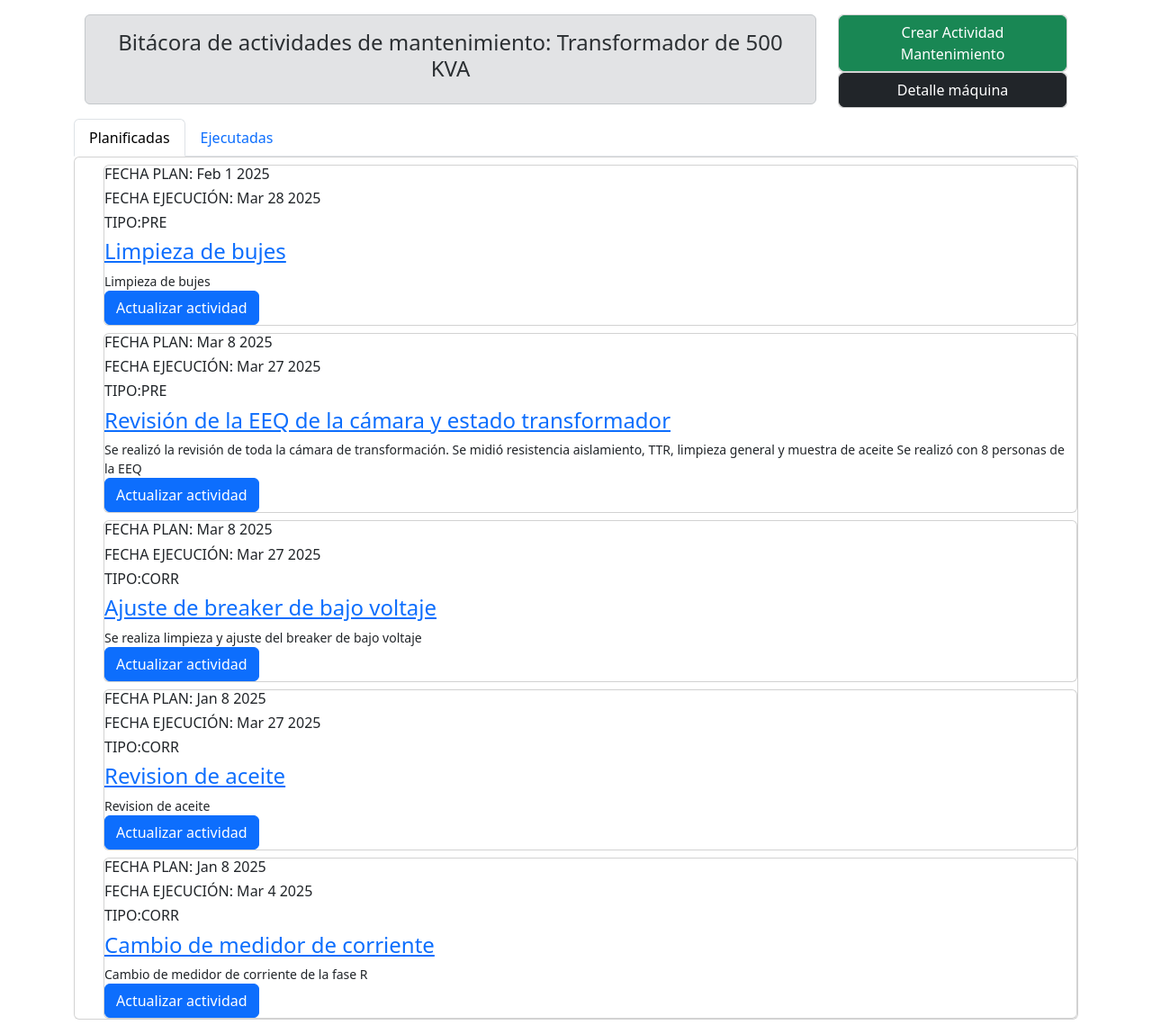
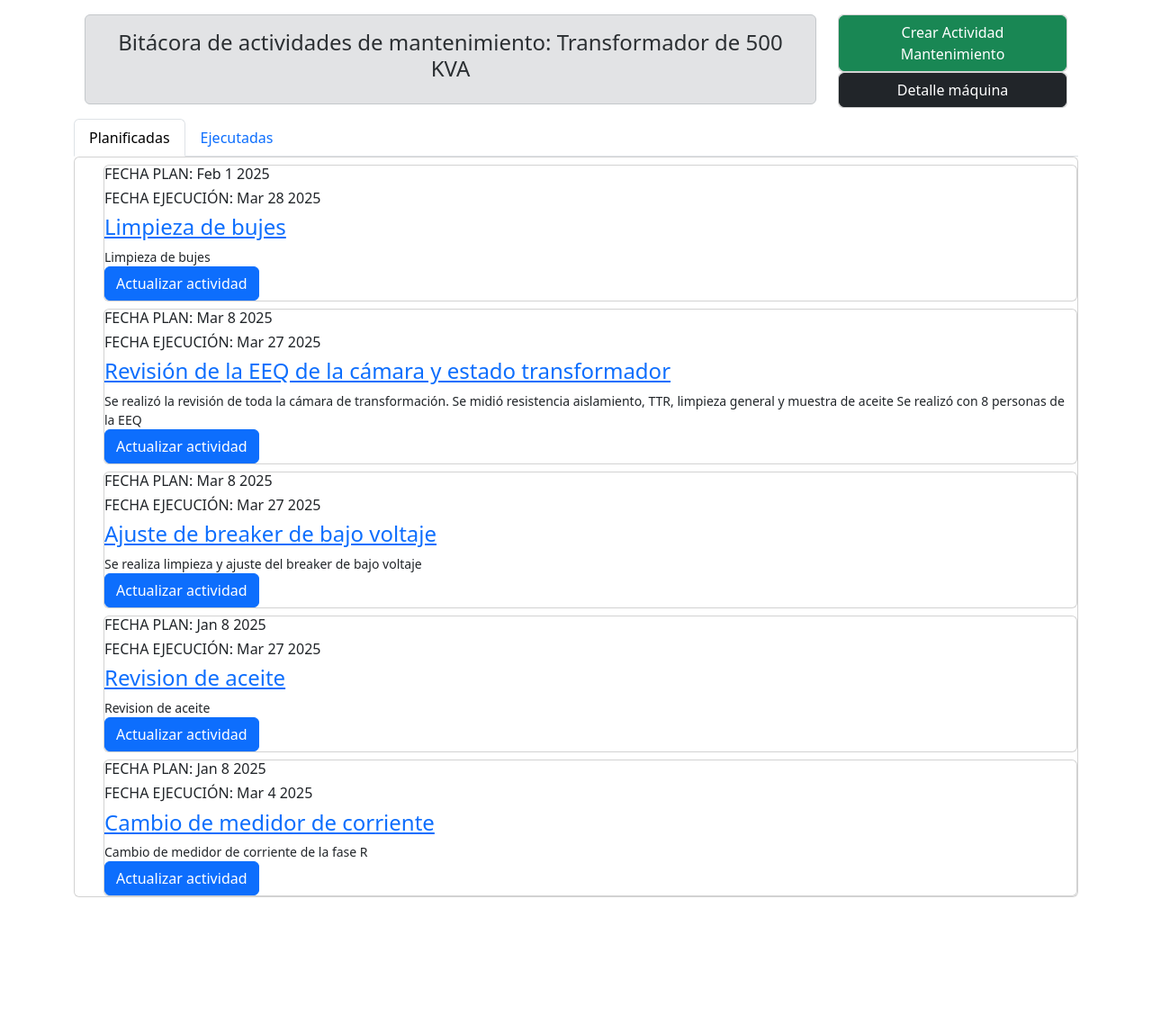
Before and after one commit to guidocarrillo27/Web_AIC, a Django app: page /mantenimientos_completo/2 in a window 1280 px wide. Shown: the part 56-1205 px from the top of the page at 90% size. After the commit the page ends 1053 px from the top, so only its background shows below. Run offline with Django 5.2, Linux system fonts and the light colour scheme; data comes from the database, SQL or seed files in the repository; both versions use the stored data as it was after the commit.

Commit message:
Se retira la etiqueta de tipo mantenimiento

```diff
--- a/activos/templates/mantenimientos/mantenimiento_maquina.html
+++ b/activos/templates/mantenimientos/mantenimiento_maquina.html
@@ -34,7 +34,6 @@
             <div class="card mt-2">
                     <h6>FECHA PLAN: {{mant.fecha_planificada|date:'M j Y'}}</h6>
                     <h6>FECHA EJECUCIÓN: {{mant.fecha_ejecutada|date:'M j Y'}}</h6>
-                    <h6>TIPO:{{mant.tipo}}</h6>
                     <a href="{% url 'ver_mantenimiento' mant.id %}"><h4>{{mant.nombre}}</h4></a>
                     <small>{{mant.descripcion}}</small>
                     <div>
```
Also changed, not shown: db.sqlite3.
